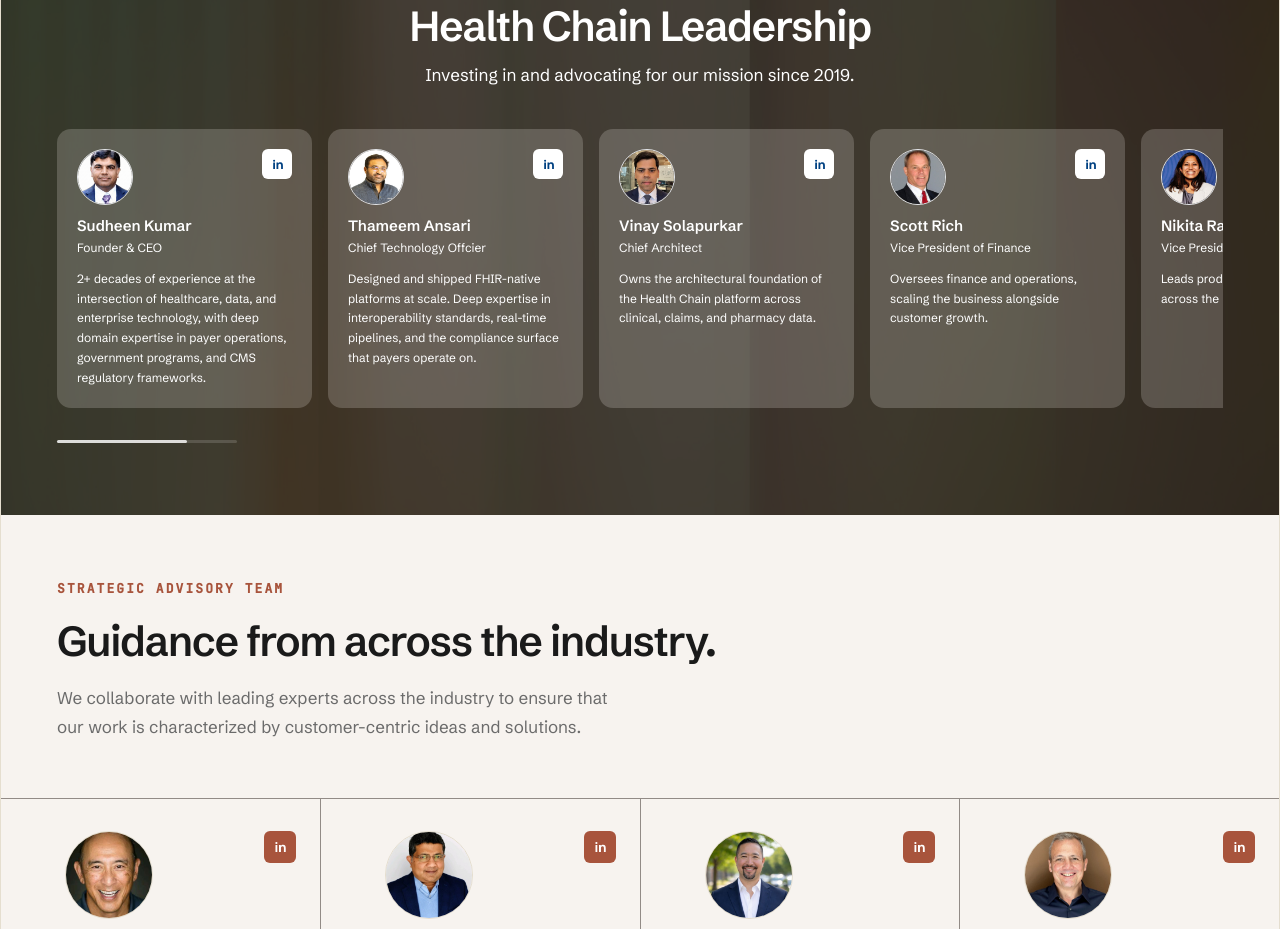
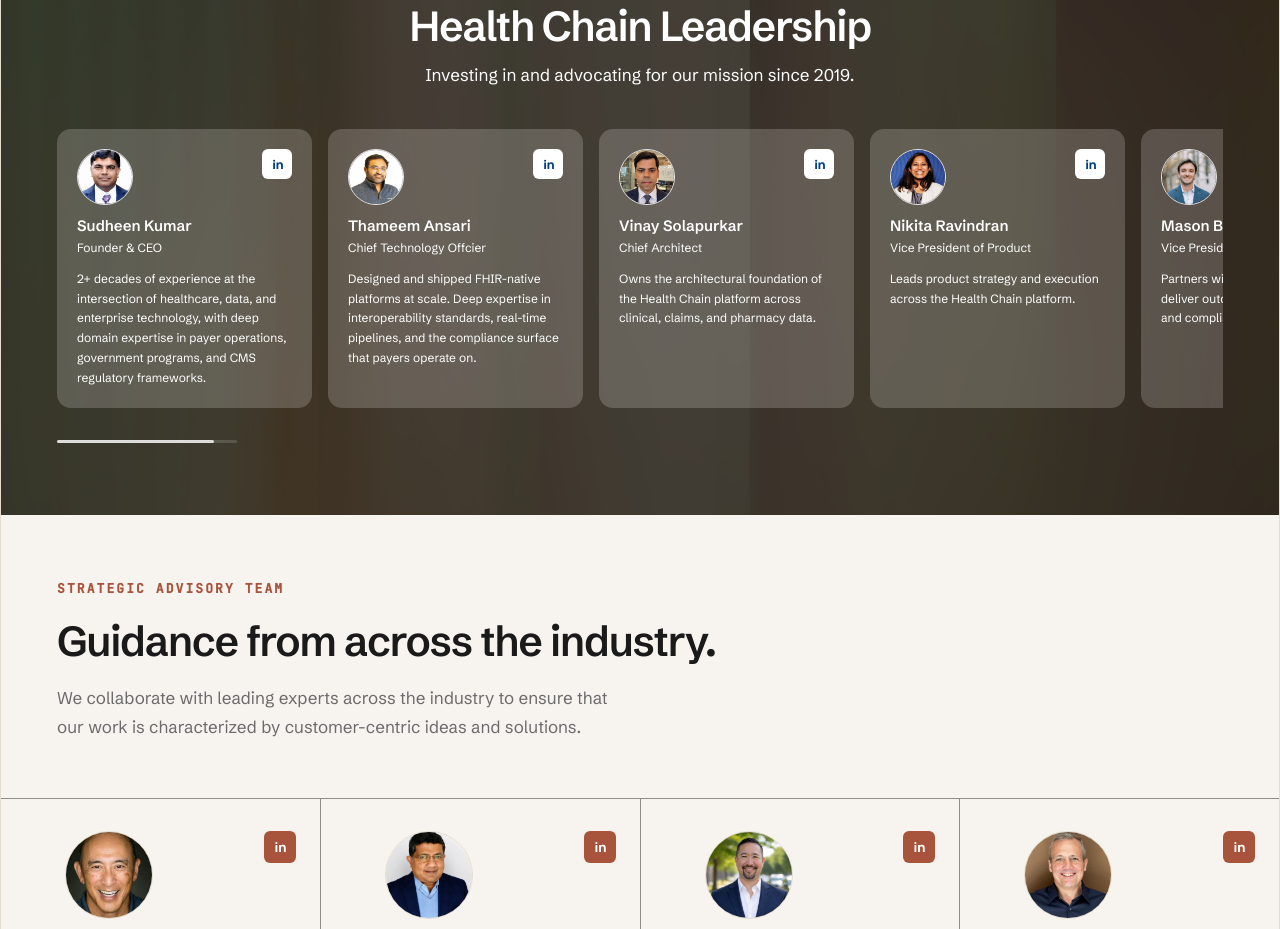
Before and after one commit to vinayakdhamanekar/healthchain, a Next.js app: page /about in a window 1280 px wide. Shown: the part 1940-2869 px from the top of the page. Built offline with nearby package versions, Linux system fonts and the light colour scheme.

Commit message:
Remove Scott Rich from the website

```diff
--- a/components/about/LeadershipCards.tsx
+++ b/components/about/LeadershipCards.tsx
@@ -33,13 +33,13 @@
     linkedin: "https://www.linkedin.com/in/vinaysolapurkar/",
     image: "/team/VinaySolapurkar.jpg",
   },
-  {
-    name: "Scott Rich",
-    title: "Vice President of Finance",
-    bio: "Oversees finance and operations, scaling the business alongside customer growth.",
-    linkedin: "https://www.linkedin.com/in/scott-rich-a420052/",
-    image: "/team/ScottRich.jpg",
-  },
+  // {
+  //   name: "Scott Rich",
+  //   title: "Vice President of Finance",
+  //   bio: "Oversees finance and operations, scaling the business alongside customer growth.",
+  //   linkedin: "https://www.linkedin.com/in/scott-rich-a420052/",
+  //   image: "/team/ScottRich.jpg",
+  // },
   {
     name: "Nikita Ravindran",
     title: "Vice President of Product",
```
